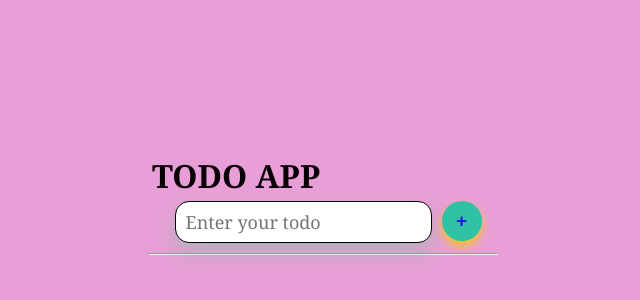
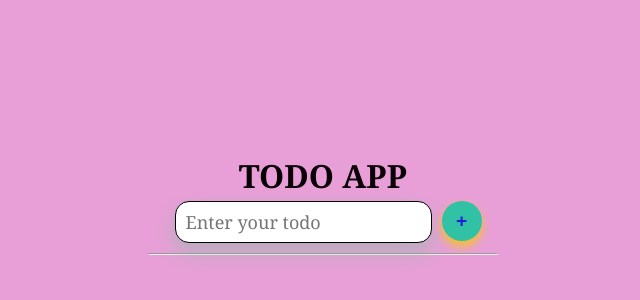
Before and after one commit to palakbaghele/Todo-app, a React (Create React App) app: page / in a window 1280 px wide. Shown: the top 300 px of the page, without its empty margins (317-957 px from the left). Built offline with nearby package versions, Linux system fonts and the light colour scheme.

Commit message:
Modification in heading

```diff
--- a/src/App.css
+++ b/src/App.css
@@ -18,7 +18,7 @@ body{
 .app-heading{
   padding: 4px;
   color: rgb(10, 1, 6);
-  /* text-align: center; */
+   text-align: center;
   font-family:Cambria, Cochin, Georgia, Times, 'Times New Roman', serif;
   text-transform: uppercase;
 }
```
